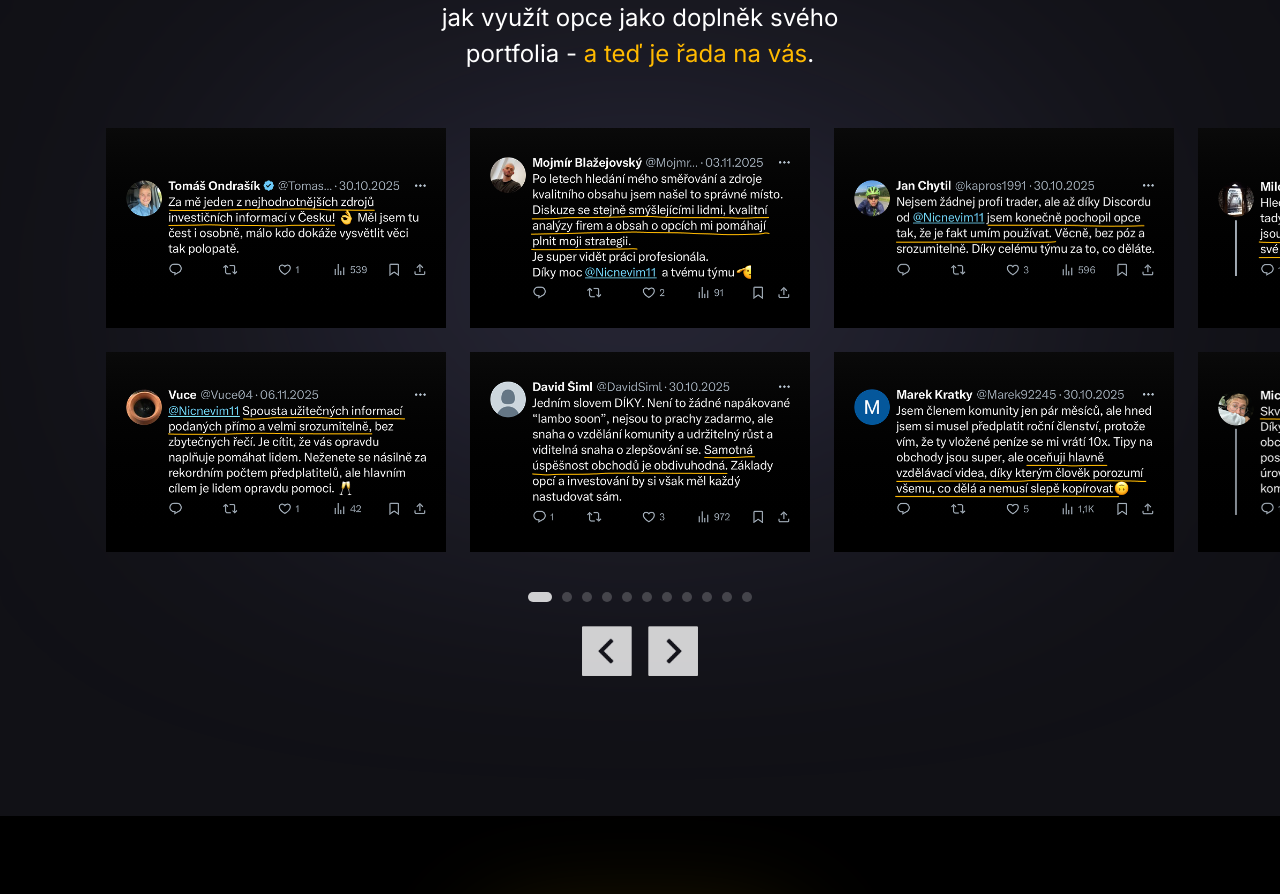
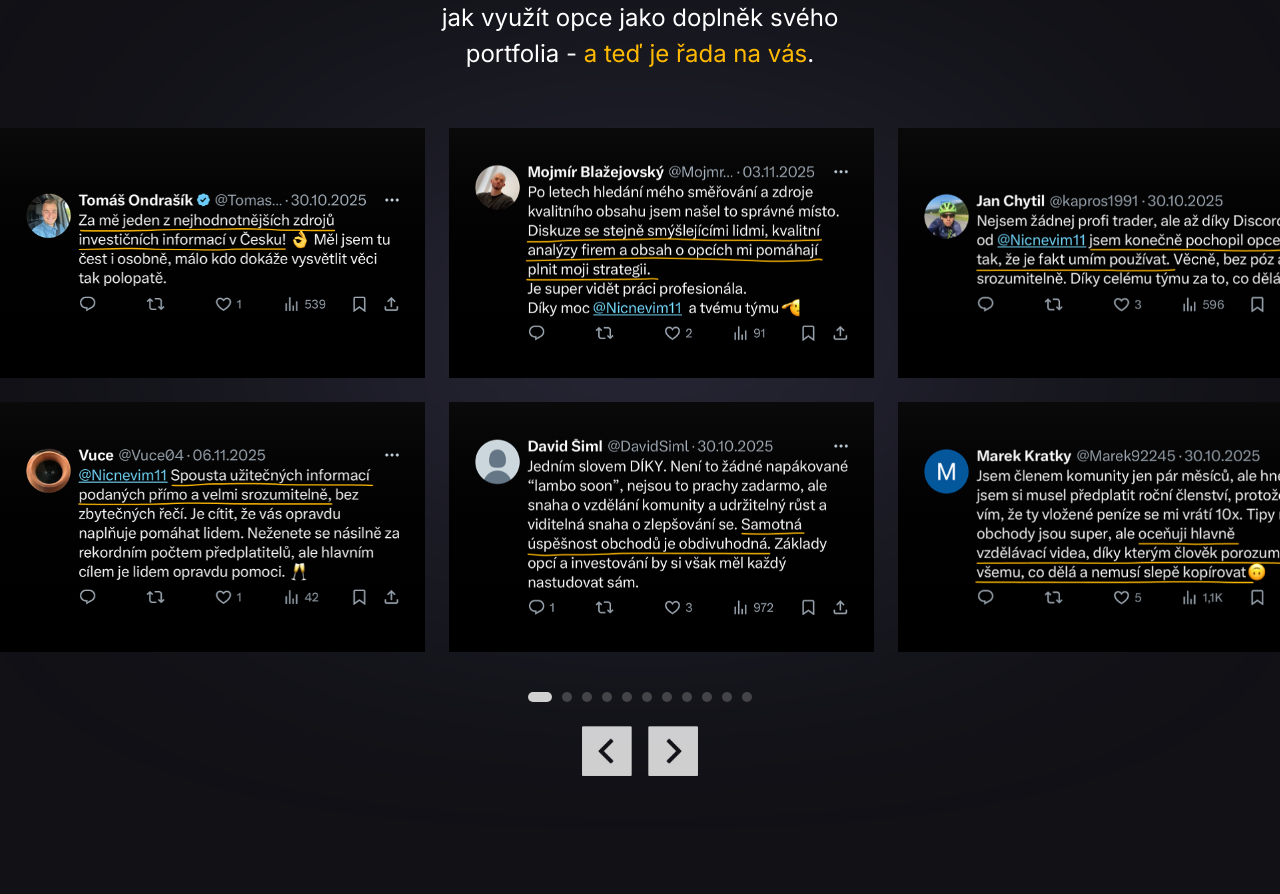
Before and after one commit to eriixrd/nicnevim, a SvelteKit app: page / in a window 1280 px wide. Shown: the part 1500-2394 px from the top of the page. Built offline with nearby package versions, Linux system fonts and the light colour scheme.

Commit message:
style: increase testimonial image sizes by 25% on desktop

```diff
--- a/src/landingpage/testimonials.svelte
+++ b/src/landingpage/testimonials.svelte
@@ -31,7 +31,7 @@
     });
 
     // Config
-    const colWidth = 340;
+    const colWidth = $derived(isDesktop ? 425 : 340);
     const gap = 24;
     const totalColumns = $derived(itemGroups.length);
 
@@ -61,7 +61,8 @@
 
         currentIndex = index;
 
-        const targetLeft = index * (colWidth + gap);
+        const currentWidth = isDesktop ? 425 : 340;
+        const targetLeft = index * (currentWidth + gap);
 
         scrollContainer.scrollTo({
             left: targetLeft,
@@ -124,17 +125,17 @@
                     XL: pl/pr-[max(0px,calc(50%-534px))] shows peek effect (Item 0 visible left, Item N visible right)
                 -->
                 <div
-                    class="carousel-body flex gap-6 w-max pl-[calc(50%-170px)] pr-[calc(50%-170px)] xl:pl-[max(0px,calc(50%-534px))] xl:pr-[max(0px,calc(50%-534px))] opacity-100"
+                    class="carousel-body flex gap-6 w-max pl-[calc(50%-170px)] pr-[calc(50%-170px)] xl:pl-[max(0px,calc(50%-650px))] xl:pr-[max(0px,calc(50%-650px))] opacity-100"
                 >
                     {#each itemGroups as group, i}
                         <!-- Slide -->
                         <div
-                            class="carousel-slide snap-center shrink-0 w-[340px] flex flex-col gap-6"
+                            class="carousel-slide snap-center shrink-0 w-[340px] md:w-[425px] flex flex-col gap-6"
                         >
                             {#each group as itemNumber}
                                 <!-- Image -->
                                 <div
-                                    class="w-full h-[200px] px-5 py-2 overflow-hidden bg-gradient-to-b from-[#0A0A0A] to-[#000000] flex items-center justify-center"
+                                    class="w-full h-[200px] md:h-[250px] px-5 py-2 md:px-6.5 md:py-2.5 overflow-hidden bg-gradient-to-b from-[#0A0A0A] to-[#000000] flex items-center justify-center"
                                 >
                                     <img
                                         src="/assets/testimonials/Group {itemNumber}.png"
```
